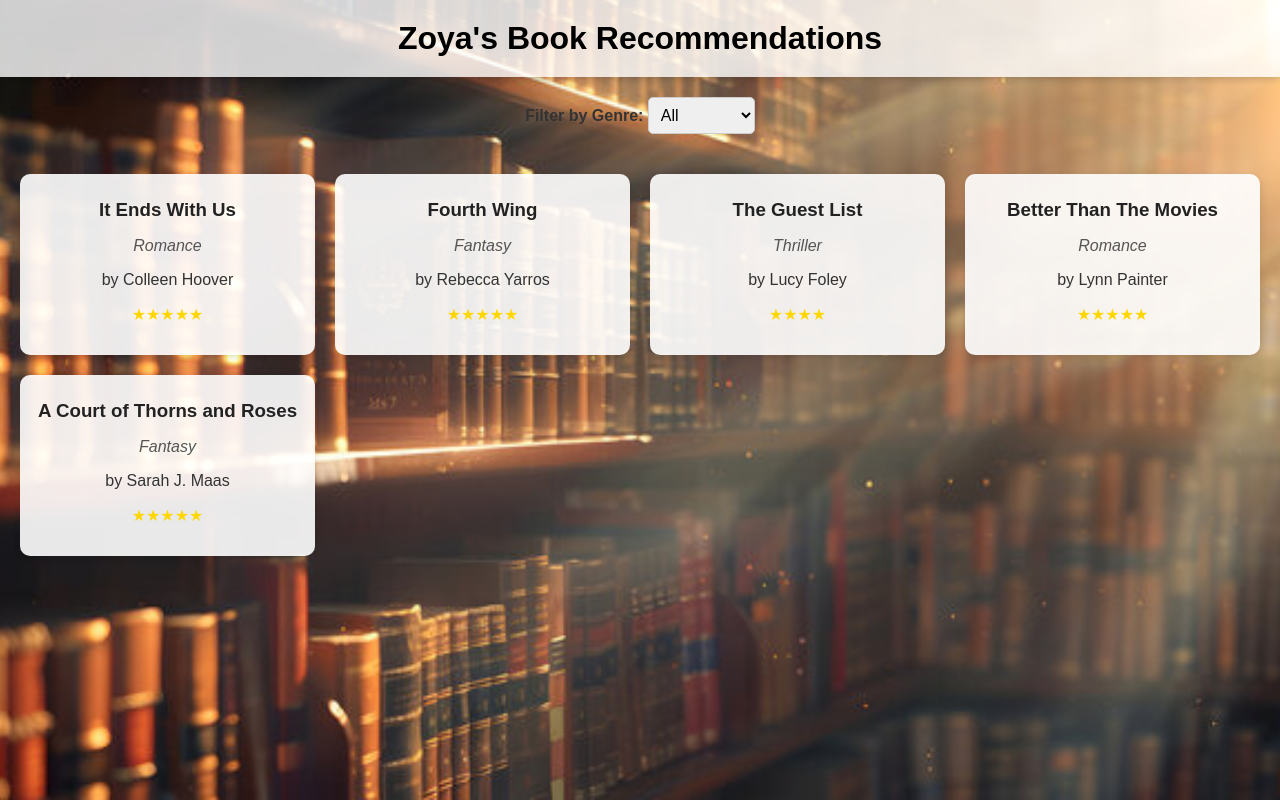
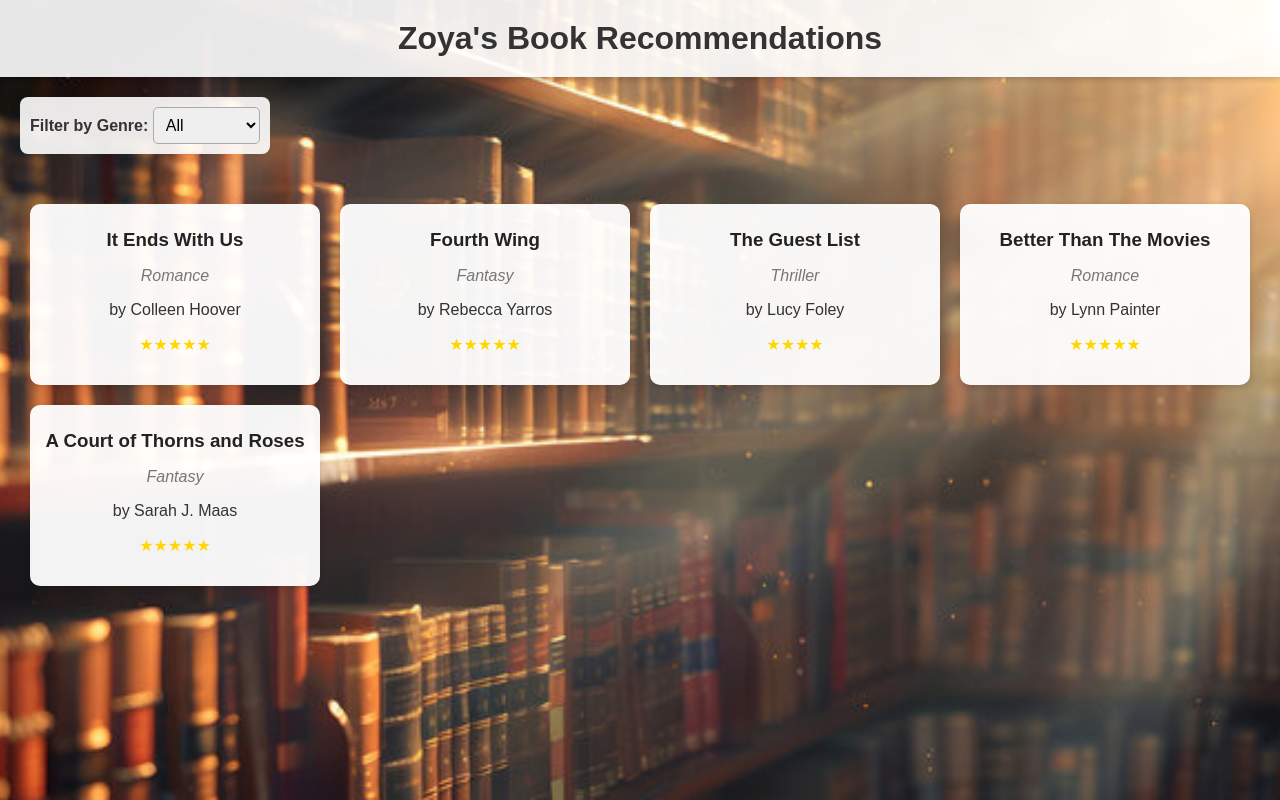
Before and after one commit to zoyarattani/Book-Recs, a plain HTML site: page index.html in a window 1280 px wide. Drawn offline with Linux system fonts and the light colour scheme; files whose address does not match are found by name.

Commit message:
Update style.css

```diff
--- a/style.css
+++ b/style.css
@@ -10,39 +10,42 @@ body {
 }
 
 header {
-  background: rgba(255, 255, 255, 0.8);
-  color: #000;
+  background: rgba(255, 255, 255, 0.9);
   padding: 20px;
   text-align: center;
   font-size: 2rem;
   font-weight: bold;
-  box-shadow: 0 2px 8px rgba(0,0,0,0.2);
+  box-shadow: 0 2px 6px rgba(0,0,0,0.2);
 }
 
 #filter {
   text-align: center;
   margin: 20px;
+  background: rgba(255, 255, 255, 0.9);
+  padding: 10px;
+  display: inline-block;
+  border-radius: 8px;
 }
 
 select {
   padding: 8px;
   font-size: 1rem;
   border-radius: 5px;
-  border: 1px solid #ccc;
+  border: 1px solid #aaa;
 }
 
 .book-grid {
   display: grid;
   grid-template-columns: repeat(auto-fill, minmax(250px, 1fr));
   gap: 20px;
-  padding: 20px;
+  padding: 30px;
 }
 
 .book-card {
-  background: rgba(255, 255, 255, 0.9);
+  background: rgba(255, 255, 255, 0.95);
   border-radius: 10px;
   padding: 15px;
-  box-shadow: 0 2px 6px rgba(0,0,0,0.1);
+  box-shadow: 0 2px 6px rgba(0,0,0,0.15);
   text-align: center;
 }
 
@@ -53,14 +56,9 @@ select {
 
 .genre {
   font-style: italic;
-  color: #555;
+  color: #777;
 }
 
 .rating {
   color: gold;
 }
-
-
-.rating {
-  color: gold;
-}
```
